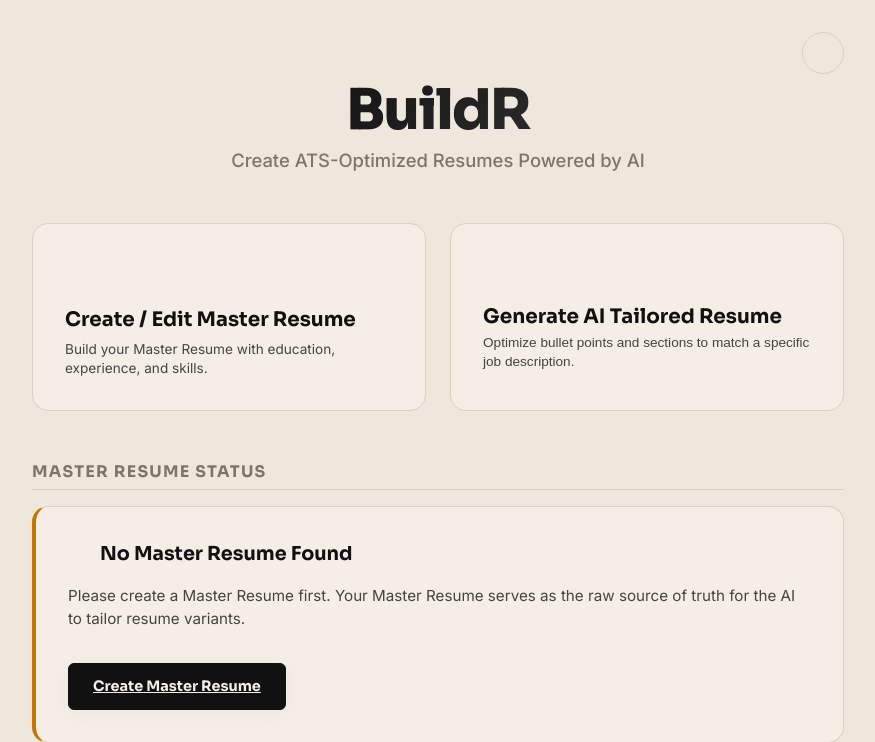
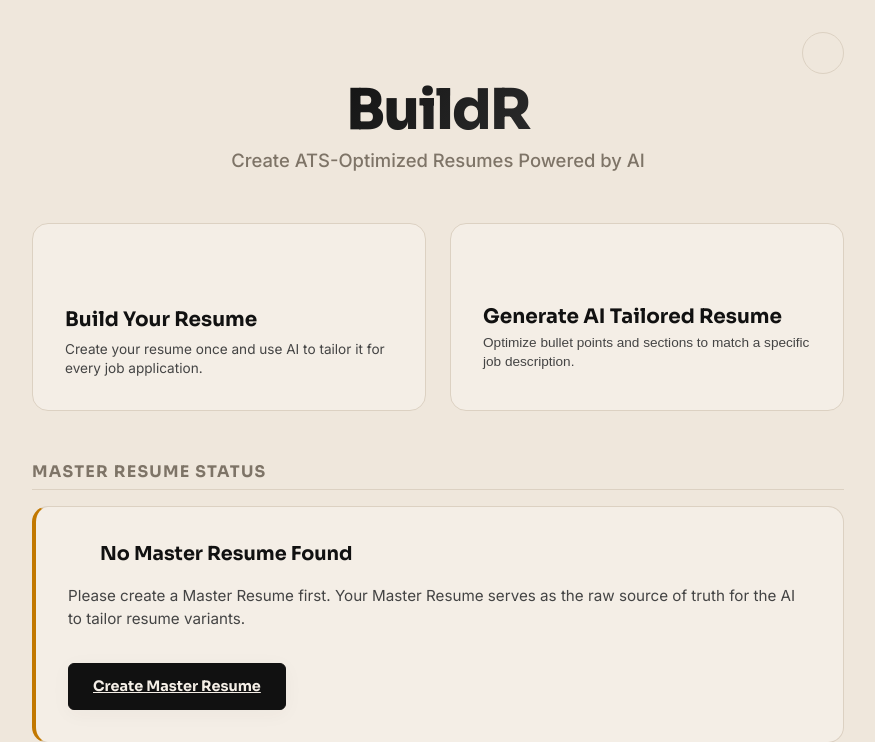
Before and after one commit to Hima-11-works/BuildR, a Flask app: page / in a window 1280 px wide. Shown: the top 742 px of the page, without its empty margins (202-1077 px from the left). Run offline with Flask 3, Linux system fonts and the light colour scheme.

```diff
--- a/templates/index.html
+++ b/templates/index.html
@@ -53,8 +53,9 @@
             <div class="home-actions">
                 <a href="#builder" class="home-action-btn primary-action">
                     <i data-lucide="file-text" class="action-icon"></i>
-                    <span class="action-title">Create / Edit Master Resume</span>
-                    <span class="action-desc">Build your Master Resume with education, experience, and skills.</span>
+                    <span class="action-title">Build Your Resume</span>
+                    <span class="action-desc">Create your resume once and use AI to tailor it for every job
+                        application.</span>
                 </a>
                 <button type="button" id="btn-home-tailor" class="home-action-btn secondary-action">
                     <i data-lucide="sparkles" class="action-icon"></i>
@@ -107,8 +108,7 @@
                 <h1>BuildR</h1>
                 <p>Your Master Resume — edit everything in one place.</p>
                 <p class="intro-text">
-                    Your Master Resume is your source of truth. Build it once, keep it updated, and later tailor it for
-                    different jobs using AI.
+
                 </p>
             </header>
 
```
